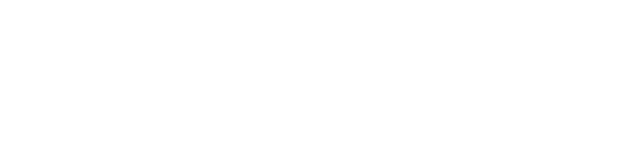
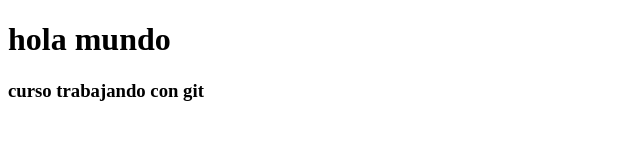
Before and after one commit to neferagl/curso-git, a plain HTML site: page index.html in a window 1280 px wide. Shown: the whole page, without its empty margins (0-640 px from the left). Drawn offline with Linux system fonts and the light colour scheme.

Commit message:
ahora el index tiene codigo

```diff
--- a/index.html
+++ b/index.html
@@ -6,6 +6,7 @@
     <title>Document</title>
 </head>
 <body>
-
+    <h1>hola mundo</h1>
+    <h3>curso trabajando con git</h3>
 </body>
 </html>
```
